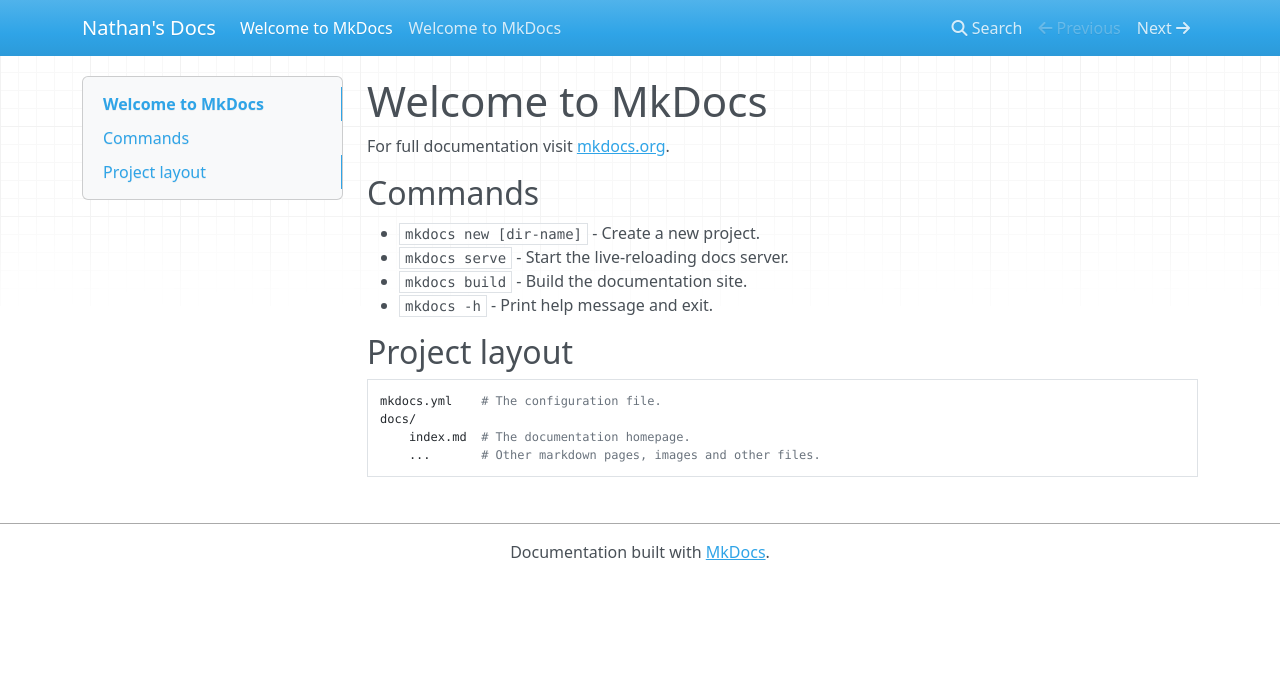
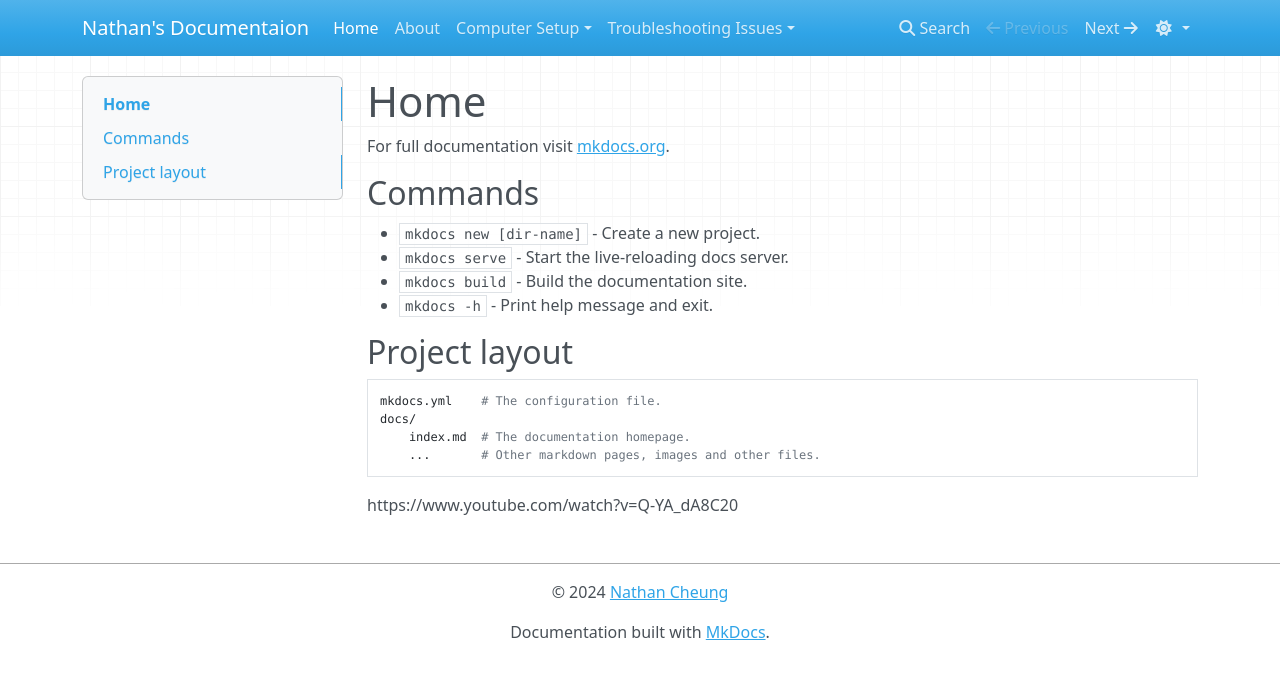
Before and after one commit to nathanpcheung/docs-npc, an MkDocs documentation site: the page built from docs/index.md, in a window 1280 px wide. Shown: the top 679 px of the page. Built offline with MkDocs 1.6.1, drawn with Linux system fonts in a browser that asks for light colours; nearby versions of some CDN libraries.

Commit message:
update all

```diff
--- a/docs/about.md
+++ b/docs/about.md
@@ -1,4 +1,4 @@
-# Welcome to MkDocs
+# About
 
 For full documentation visit [mkdocs.org](https://www.mkdocs.org).
 
--- a/docs/index.md
+++ b/docs/index.md
@@ -1,5 +1,4 @@
-# Welcome to MkDocs
-
+# Home
 For full documentation visit [mkdocs.org](https://www.mkdocs.org).
 
 ## Commands
@@ -15,3 +14,5 @@
     docs/
         index.md  # The documentation homepage.
         ...       # Other markdown pages, images and other files.
+
+https://www.youtube.com/watch?v=Q-YA_dA8C20
--- a/mkdocs.yml
+++ b/mkdocs.yml
@@ -1 +1,16 @@
-site_name: Nathan's Docs
+site_name: Nathan's Documentaion
+theme:
+  name: mkdocs
+  coler_mode: auto
+  user_color_mode_toggle: enable
+language: en
+
+extra:
+  social: |
+    - icon: <i class="fa-brands fa-github"></i>
+      link: https://github.com/decodeproxy
+    - icon: <i class="fa-solid fa-user"></i>
+      link: https://nathanpcheung.com
+
+copyright: |
+  &copy; 2024 <a href="https://github.com/decodeproxy" target="_blank" rel="noopener">Nathan Cheung </a>
```
Also changed, not shown: docs/Computer Setup/First Time Setup.md (added), docs/Troubleshooting Issues/Troubleshooting Steps.md (added).
